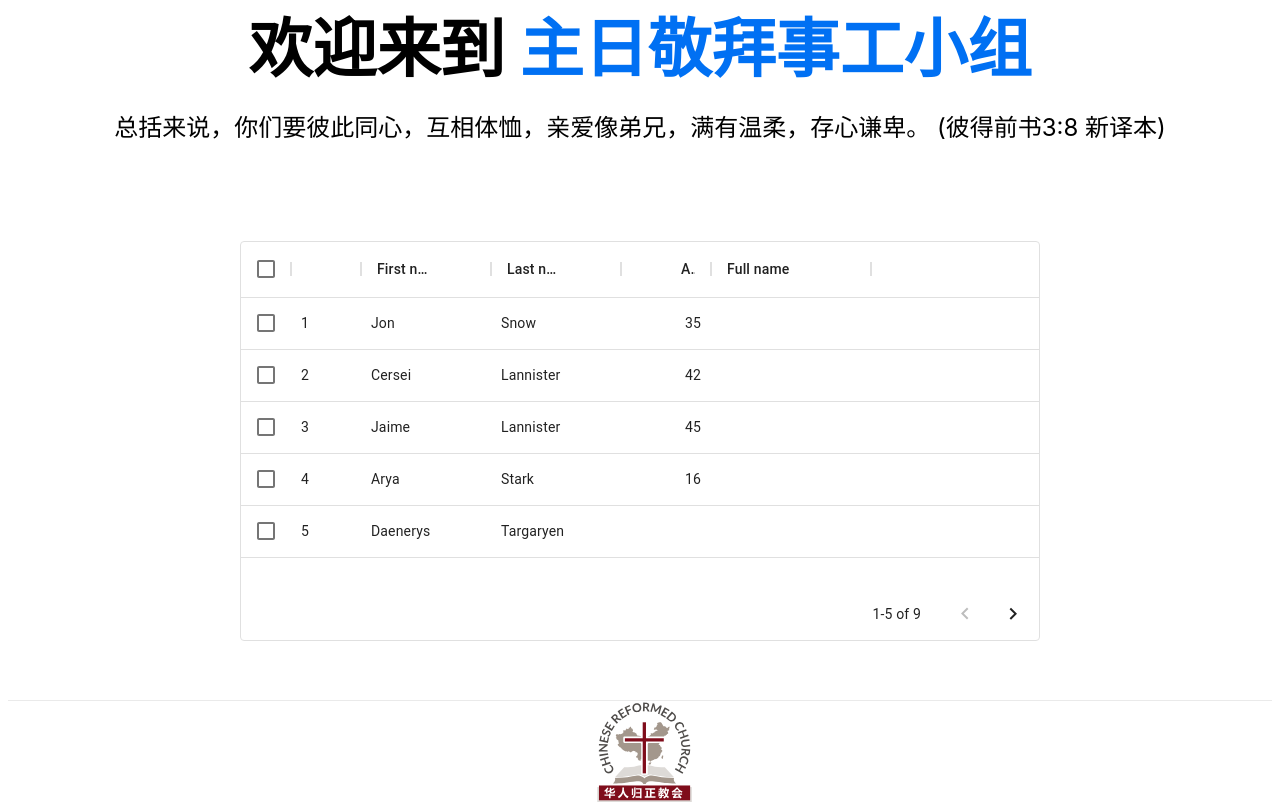
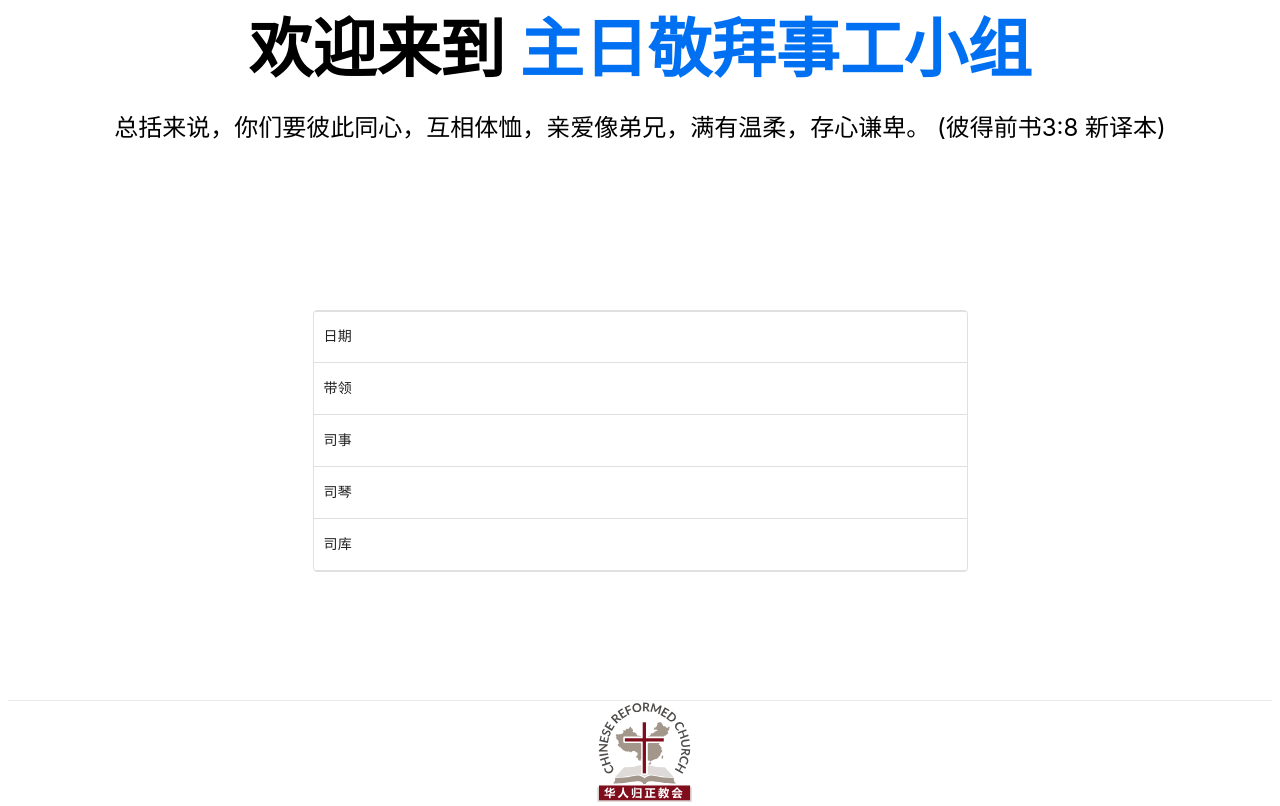
Before and after one commit to lengerrong/sundayapp, a Next.js app: page /minister in a window 1280 px wide. Built offline with nearby package versions, Linux system fonts and the light colour scheme.

Commit message:
impl DataGrid for staff arrangements

```diff
--- a/components/song.panel.tsx
+++ b/components/song.panel.tsx
@@ -49,7 +49,6 @@ const SongPanel = observer(( {song} ) => {
     if (JSON.stringify(song) === '{}') {
         return null;
     }
-    console.log(song)
     const canNavNext = () => {
         return localSection.index < (song.verses.length - 1)
     }
--- /dev/null
+++ b/components/staff.data.grid.tsx
@@ -0,0 +1,45 @@
+import { DataGrid } from '@material-ui/data-grid'
+
+const columns = [
+    { field: 'title', sortable: false, width: 130 },
+    { field: '0', editable: true, sortable: false, width: 130 },
+    { field: '1', editable: true, sortable: false, width: 130 },
+    { field: '2', editable: true, sortable: false, width: 130 },
+    { field: '3', editable: true, sortable: false, width: 130 },
+];
+
+let rows = [
+    { title: '日期', id: 0 },
+    { title: '带领', id: 1 },
+    { title: '司事', id: 2 },
+    { title: '司琴', id: 3 },
+    { title: '司库', id: 4 }
+];
+
+const keys = ['riqi', 'dailing', 'sishi', 'siqing', 'siku']
+const iToKey = (i) => {
+    return keys[i]
+}
+
+const StaffDataGrid = ({ arrangements, onChange }) => {
+    for (const index in arrangements) {
+        for (let i = 0; i < 5; i++) {
+            rows[i][index] = arrangements[index][iToKey(i)]
+        }
+    }
+    const handleEditCellChangeCommitted = ({ id, field, props }) => {
+        let newArrangements = Array.from(arrangements)
+        newArrangements[field][iToKey(id)] = props.value;
+        onChange && onChange(newArrangements)
+    }
+
+    return (
+        <div style={{ width: '655px' }}>
+            <DataGrid rows={rows} columns={columns}
+                onEditCellChangeCommitted={handleEditCellChangeCommitted}
+                headerHeight={0} autoHeight disableColumnMenu hideFooter hideFooterPagination hideFooterRowCount hideFooterSelectedRowCount />
+        </div>
+    )
+}
+
+export default StaffDataGrid
--- a/pages/minister/index.tsx
+++ b/pages/minister/index.tsx
@@ -1,44 +1,17 @@
-import Link from 'next/link'
 import { observer } from 'mobx-react-lite'
-import { DataGrid } from '@material-ui/data-grid'
-
-const columns = [
-  { field: 'id', headerName: 'ID', width: 70 },
-  { field: 'firstName', headerName: 'First name', width: 130 },
-  { field: 'lastName', headerName: 'Last name', width: 130 },
-  {
-    field: 'age',
-    headerName: 'Age',
-    type: 'number',
-    width: 90
-  },
-  {
-    field: 'fullName',
-    headerName: 'Full name',
-    description: 'This column has a value getter and is not sortable.',
-    sortable: false,
-    width: 160
-  },
-];
-
-const rows = [
-  { id: 1, lastName: 'Snow', firstName: 'Jon', age: 35 },
-  { id: 2, lastName: 'Lannister', firstName: 'Cersei', age: 42 },
-  { id: 3, lastName: 'Lannister', firstName: 'Jaime', age: 45 },
-  { id: 4, lastName: 'Stark', firstName: 'Arya', age: 16 },
-  { id: 5, lastName: 'Targaryen', firstName: 'Daenerys', age: null },
-  { id: 6, lastName: 'Melisandre', firstName: null, age: 150 },
-  { id: 7, lastName: 'Clifford', firstName: 'Ferrara', age: 44 },
-  { id: 8, lastName: 'Frances', firstName: 'Rossini', age: 36 },
-  { id: 9, lastName: 'Roxie', firstName: 'Harvey', age: 65 },
-];
+import staffArrangementStore from '../../stores/staff.arrangement.store'
+import StaffDataGrid from '../../components/staff.data.grid';
 
 const Minister = observer(({ styles }) => {
+  const { arrangements } = staffArrangementStore;
+  const onChange = (newArrangements) => {
+    staffArrangementStore.setArrangements(newArrangements)
+  }
+  let displayARs = Array.from(arrangements)
+  displayARs = displayARs.map((ar, index) => ({...ar}))
   return (
     <div className={styles.grid}>
-      <div style={{ height: 400, width: 800 }}>
-      <DataGrid rows={rows} columns={columns} pageSize={5} checkboxSelection />
-      </div>
+      <StaffDataGrid arrangements={displayARs} onChange={onChange}></StaffDataGrid>
     </div>
   )
 })
--- a/pages/songs/index.tsx
+++ b/pages/songs/index.tsx
@@ -21,7 +21,6 @@ const Songs = observer(({ styles }) => {
     setCurrentSong(selectedSong)
   }
   const onSongClick = (song) => {
-    console.log(song)
     if (song.arrayIndex != currentSong.arrayIndex) {
       setCurrentSong(song)
     }
--- /dev/null
+++ b/stores/staff.arrangement.store.ts
@@ -0,0 +1,10 @@
+import { makeAutoObservable } from 'mobx'
+
+const staffArrangementStore = makeAutoObservable({
+    arrangements: [{},{},{},{}],
+    setArrangements(arrangements) {
+        this.arrangements = arrangements
+    }
+})
+
+export default staffArrangementStore;
--- a/styles/default.layout.module.css
+++ b/styles/default.layout.module.css
@@ -136,6 +136,11 @@
   color: goldenrod;
 }
 
+.textarea {
+  font-size: 3em;
+  width: 80vw;
+}
+
 @media (max-width: 600px) {
   .title {
     font-size: 3rem;
```
Also changed, not shown: pages/index.tsx (+10 -6 lines), pages/preaching/index.tsx (+13 -2 lines), pages/report/index.tsx (+13 -1 lines), stores/index.ts (+7 -1 lines), stores/preaching.article.store.ts (added, +10 -0 lines), stores/report.matters.store.ts (added, +10 -0 lines).
